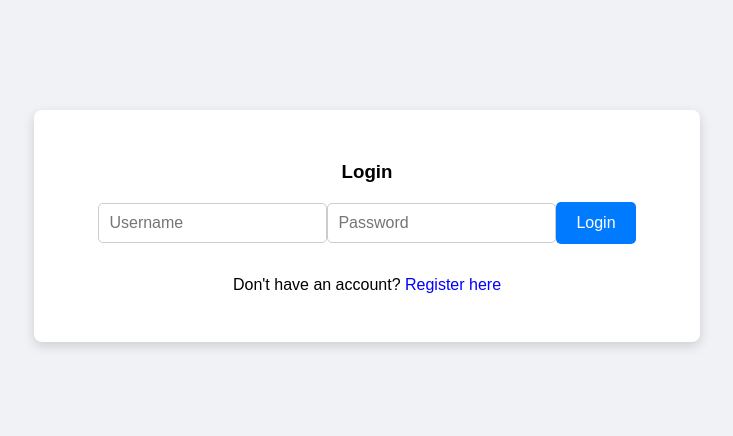
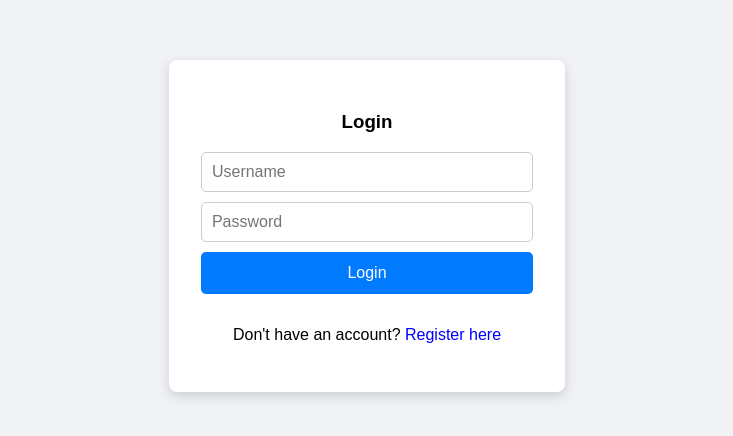
Before and after one commit to RaviKumar-8/MERN-Chat-Project, a React (Create React App) app in the folder chat-client/: page /login in a window 1280 px wide. Shown: the part 174-610 px from the top of the page, without its empty margins (305-1038 px from the left). Built offline with nearby package versions, Linux system fonts and the light colour scheme; no server answers.

Commit message:
style: Align login/register form fields vertically

```diff
--- a/chat-client/src/App.css
+++ b/chat-client/src/App.css
@@ -132,3 +132,14 @@ button:hover {
   border-radius: 0;
   border-bottom-right-radius: 5px;
 }
+
+.form-row {
+  display: flex;
+  flex-direction: column; /* <-- 'column' ga marchandi */
+  gap: 10px;
+  width: 100%;
+}
+
+.form-row input {
+  flex-grow: 1; /* Inputs available space antha teesukuntayi */
+}
--- a/chat-client/src/Login.js
+++ b/chat-client/src/Login.js
@@ -38,6 +38,7 @@ function Login({ onLogin }) {
     <div className="joinChatContainer">
       <form onSubmit={handleLogin}>
         <h3>Login</h3>
+        <div className="form-row">
           <input
             type="text"
             placeholder="Username"
@@ -53,6 +54,7 @@ function Login({ onLogin }) {
             required
           />
           <button type="submit">Login</button>
+        </div>
         {message && <p style={{ marginTop: '10px' }}>{message}</p>}
       </form>
       <p>
--- a/chat-client/src/Register.js
+++ b/chat-client/src/Register.js
@@ -37,6 +37,7 @@ function Register() {
     <div className="joinChatContainer">
       <form onSubmit={handleRegister}>
         <h3>Register</h3>
+        <div className="form-row">
           <input
             type="text"
             placeholder="Username"
@@ -52,6 +53,7 @@ function Register() {
             required
           />
           <button type="submit">Register</button>
+        </div>
         {message && <p style={{ marginTop: '10px' }}>{message}</p>}
       </form>
       <p>
```
Lines whose indentation alone changed are shown as unchanged.
